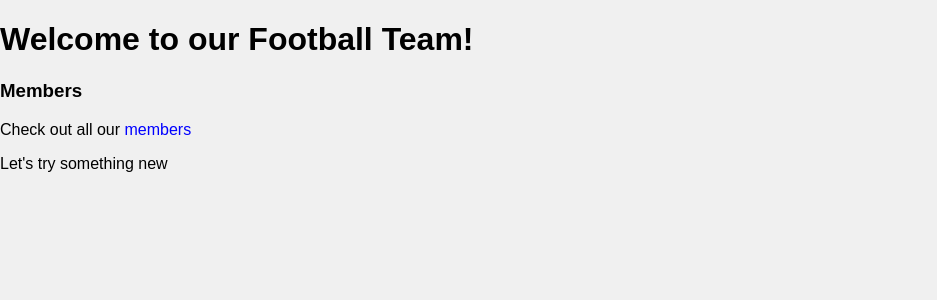
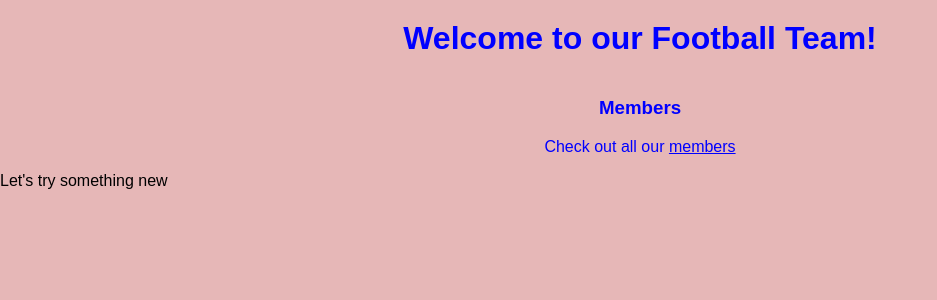
Before and after one commit to Edozievip/w3school_django, a Django app: page / in a window 1280 px wide. Shown: the top 300 px of the page, without its empty margins (0-937 px from the left). Run offline with Django 5.2, Linux system fonts and the light colour scheme.

Commit message:
Updated some files

```diff
--- a/w3school_tennis/my_tennis/members/templates/home.html
+++ b/w3school_tennis/my_tennis/members/templates/home.html
@@ -6,9 +6,9 @@
 
 {% block content %}
 
-<h1>Welcome to our Football Team!</h1>
-<h3>Members</h3>
-<p>Check out all our <a href="index/">members</a></p>
+<h1 class="home">Welcome to our Football Team!</h1>
+<h3 class="home">Members</h3>
+<p class="home">Check out all our <a href="index/">members</a></p>
 
 {% comment %} creating a variable inside html {% endcomment %}
 {% with  guess="Let's try something new"  %}
--- a/w3school_tennis/my_tennis/members/templates/index.html
+++ b/w3school_tennis/my_tennis/members/templates/index.html
@@ -2,7 +2,7 @@
 members {% endblock %} {% block content %}
 <p>Go to <a href="/">homepage</a></p>
 
-<h1>These are the names of all our members:</h1>
+<h1 class="home">Members:</h1>
 <ol>
   {% for i in myMembers %}
   <li>
--- a/w3school_tennis/my_tennis/mystaticfiles/index.css
+++ b/w3school_tennis/my_tennis/mystaticfiles/index.css
@@ -1,11 +1,26 @@
 body{
-    background-color: #f0f0f0;
+    background-color: #e6b7b7;
     font-family: Arial, sans-serif;
     margin: 0;
     padding: 0;
 }
 
+h1{
+    text-align: center;
+    margin: 20px 0 40px 0;
+}
+
+.home{
+    text-align: center;
+    color: blue;
+}
+
 a{
     color: blue;
+}
+
+a:hover{
+    color: rgb(223, 78, 52);
     text-decoration: none;
+    cursor: pointer;
 }
```
Also changed, not shown: django_key_words.txt (+20 -0 lines), 1 other file.
